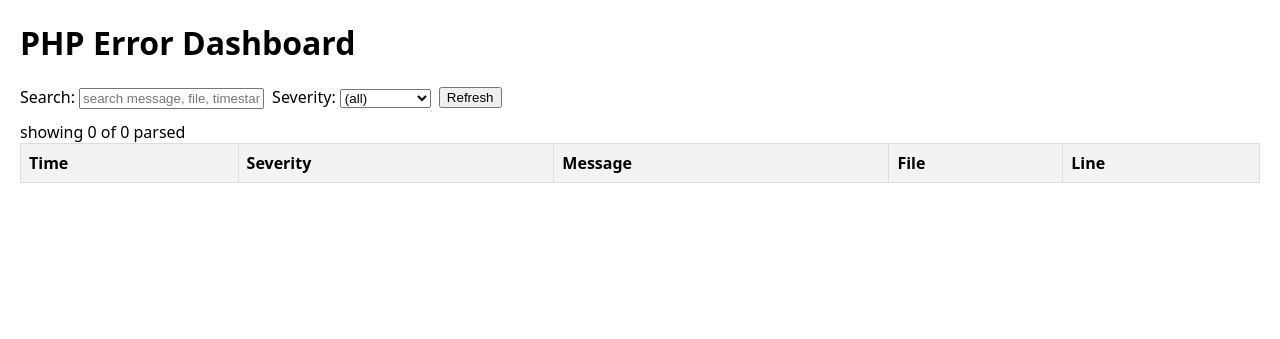
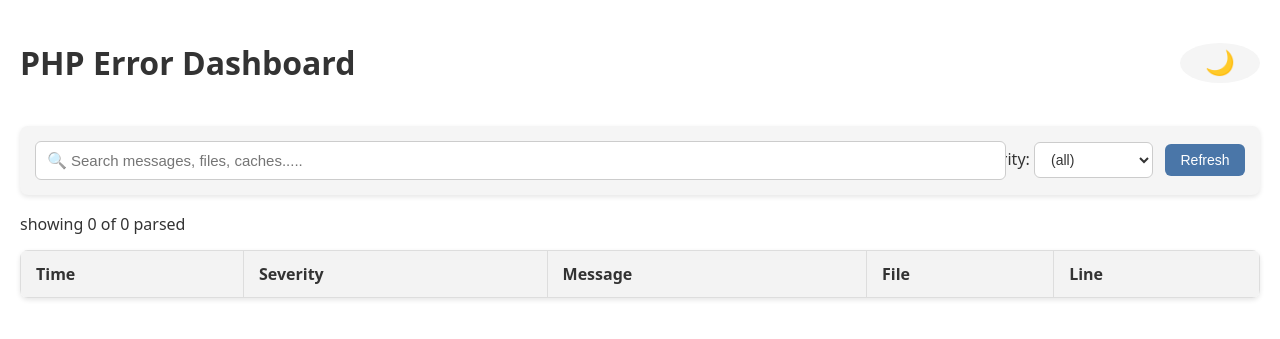
Before and after one commit to abdohwebdev/error-dashboard, a PHP site: page / in a window 1280 px wide. Shown: the top 339 px of the page. Run offline with PHP 8.4, Linux system fonts and the light colour scheme; data that the repository does not hold is empty.

Commit message:
Add dark mode and UI enhancements to error dashboard
Introduces a dark mode toggle with persistent theme preference, refactors and expands CSS for improved appearance, and updates the dashboard controls for better usability. Also adds a new .vscode/settings.json for editor configuration.

```diff
--- a/index.php
+++ b/index.php
@@ -3,29 +3,223 @@
 ?>
 <!doctype html>
 <html lang="en">
+
 <head>
     <meta charset="utf-8">
     <meta name="viewport" content="width=device-width,initial-scale=1">
     <title>PHP Error Dashboard</title>
     <style>
-    body{font-family:system-ui,-apple-system,Segoe UI,Roboto,"Helvetica Neue",Arial;margin:20px}
-    .controls{display:flex;gap:8px;align-items:center;margin-bottom:12px}
-    table{width:100%;border-collapse:collapse}
-    th,td{padding:8px;border:1px solid #ddd;text-align:left}
-    th{background:#f3f3f3;cursor:pointer}
-    tr:nth-child(even){background:#fafafa}
-    /* Severity colors applied to cells and whole rows (bare classes: e.g. 'fatal-error') */
-    .fatal-error, tr.fatal-error { color:#b71c1c; font-weight:700; background:#fdecea }
-    .warning, tr.warning { color:#f57f17; background:#fff4e5 }
-    .notice, tr.notice { color:#1565c0; background:#e8f1ff }
-    .deprecated, tr.deprecated { color:#6a1b9a; background:#f5eaf8 }
-    #loader{display:none}
+    :root {
+        --bg-color: #ffffff;
+        --text-color: #333333;
+        --border-color: #ddd;
+        --header-bg: #f3f3f3;
+        --row-alt-bg: #fafafa;
+        --fatal-error-color: #b71c1c;
+        --fatal-error-bg: #fdecea;
+        --warning-color: #f57f17;
+        --warning-bg: #fff4e5;
+        --notice-color: #1565c0;
+        --notice-bg: #e8f1ff;
+        --deprecated-color: #6a1b9a;
+        --deprecated-bg: #f5eaf8;
+        --control-bg: #f5f5f5;
+        --control-border: #ccc;
+        --button-bg: #4a76a8;
+        --button-color: white;
+        --button-hover: #3a5b88;
+        --shadow-color: rgba(0, 0, 0, 0.1);
+        --transition-speed: 0.3s;
+    }
+
+    body.dark-mode {
+        --bg-color: #232323;
+        --text-color: #e0e0e0;
+        --border-color: #444;
+        --header-bg: #333;
+        --row-alt-bg: #2a2a2a;
+        --fatal-error-color: #ff6b6b;
+        --fatal-error-bg: #661919;
+        --warning-color: #ffd166;
+        --warning-bg: #664d1a;
+        --notice-color: #5ba9ff;
+        --notice-bg: #1a3b66;
+        --deprecated-color: #d3a4f7;
+        --deprecated-bg: #46276a;
+        --control-bg: #333333;
+        --control-border: #555;
+        --button-bg: #4a76a8;
+        --button-color: white;
+        --button-hover: #5b8ac1;
+        --shadow-color: rgba(0, 0, 0, 0.3);
+    }
+
+    body {
+        font-family: system-ui, -apple-system, Segoe UI, Roboto, "Helvetica Neue", Arial;
+        margin: 20px;
+        background-color: var(--bg-color);
+        color: var(--text-color);
+        transition: background-color var(--transition-speed), color var(--transition-speed);
+    }
+
+    .app-header {
+        display: flex;
+        justify-content: space-between;
+        align-items: center;
+        margin-bottom: 20px;
+    }
+
+    .controls {
+        display: flex;
+        flex-wrap: wrap;
+        gap: 12px;
+        align-items: center;
+        margin-bottom: 18px;
+        padding: 15px;
+        background: var(--control-bg);
+        border-radius: 8px;
+        box-shadow: 0 2px 5px var(--shadow-color);
+    }
+
+    .search-box {
+        position: relative;
+        flex-grow: 1;
+    }
+
+    .search-box input {
+        width: 100%;
+        padding: 10px 15px 10px 35px;
+        border: 1px solid var(--control-border);
+        border-radius: 6px;
+        background-color: var(--bg-color);
+        color: var(--text-color);
+        font-size: 15px;
+        transition: all 0.2s;
+    }
+
+    .search-box:before {
+        content: "🔍";
+        position: absolute;
+        left: 12px;
+        top: 50%;
+        transform: translateY(-50%);
+        opacity: 0.6;
+    }
+
+    select,
+    button {
+        padding: 8px 12px;
+        border: 1px solid var(--control-border);
+        border-radius: 6px;
+        background-color: var(--bg-color);
+        color: var(--text-color);
+        font-size: 14px;
+        transition: all 0.2s;
+    }
+
+    button {
+        background-color: var(--button-bg);
+        color: var(--button-color);
+        border: none;
+        cursor: pointer;
+        display: inline-flex;
+        align-items: center;
+        font-weight: 500;
+        min-width: 80px;
+        justify-content: center;
+    }
+
+    button:hover {
+        background-color: var(--button-hover);
+    }
+
+    .theme-toggle {
+        background: none;
+        border: none;
+        font-size: 24px;
+        cursor: pointer;
+        padding: 0;
+        width: 40px;
+        height: 40px;
+        display: flex;
+        align-items: center;
+        justify-content: center;
+        border-radius: 50%;
+        background-color: var(--control-bg);
+    }
+
+    table {
+        width: 100%;
+        border-collapse: collapse;
+        margin-top: 15px;
+        border-radius: 8px;
+        overflow: hidden;
+        box-shadow: 0 2px 5px var(--shadow-color);
+    }
+
+    th,
+    td {
+        padding: 12px 15px;
+        border: 1px solid var(--border-color);
+        text-align: left;
+        transition: background-color var(--transition-speed);
+    }
+
+    th {
+        background: var(--header-bg);
+        cursor: pointer;
+        position: relative;
+    }
+
+    th:hover {
+        background-color: rgba(0, 0, 0, 0.05);
+    }
+
+    tr:nth-child(even) {
+        background: var(--row-alt-bg);
+    }
+
+    /* Severity colors applied to cells and whole rows */
+    .fatal-error,
+    tr.fatal-error {
+        color: var(--fatal-error-color);
+        font-weight: 700;
+        background: var(--fatal-error-bg);
+    }
+
+    .warning,
+    tr.warning {
+        color: var(--warning-color);
+        background: var(--warning-bg);
+    }
+
+    .notice,
+    tr.notice {
+        color: var(--notice-color);
+        background: var(--notice-bg);
+    }
+
+    .deprecated,
+    tr.deprecated {
+        color: var(--deprecated-color);
+        background: var(--deprecated-bg);
+    }
+
+    #loader {
+        display: none;
+    }
     </style>
 </head>
+
 <body>
+    <div class="app-header">
         <h1>PHP Error Dashboard</h1>
+        <button id="theme-toggle" class="theme-toggle" title="Toggle dark/light mode">🌙</button>
+    </div>
     <div class="controls">
-    <label>Search: <input id="search" placeholder="search message, file, timestamp"></label>
+        <div class="search-box">
+            <input id="search" placeholder="Search messages, files, caches.....">
+        </div>
         <label>Severity:
             <select id="severity">
                 <option value="">(all)</option>
@@ -82,9 +276,9 @@
         const term = q.value.trim().toLowerCase();
         if (severity.value && item.type !== severity.value) return false;
         if (!term) return true;
-      return (item.message||'').toLowerCase().includes(term)
-        || (item.file||'').toLowerCase().includes(term)
-        || (item.timestamp||'').toLowerCase().includes(term);
+        return (item.message || '').toLowerCase().includes(term) ||
+            (item.file || '').toLowerCase().includes(term) ||
+            (item.timestamp || '').toLowerCase().includes(term);
     }
 
     function render() {
@@ -92,14 +286,14 @@
         const severityOrder = (s) => {
             if (!s) return 0;
             const t = String(s).toLowerCase();
-        if (t.includes('fatal')) return 4;       // highest
+            if (t.includes('fatal')) return 4; // highest
             if (t.includes('notice')) return 3;
             if (t.includes('warning')) return 2;
-        if (t.includes('deprecated')) return 1;  // lowest
+            if (t.includes('deprecated')) return 1; // lowest
             return 0;
         };
 
-      const rows = data.filter(matches).sort((a,b)=>{
+        const rows = data.filter(matches).sort((a, b) => {
             if (!a[sortKey]) return 1;
             if (!b[sortKey]) return -1;
             if (a[sortKey] === b[sortKey]) return 0;
@@ -112,7 +306,7 @@
             return a[sortKey] > b[sortKey] ? sortDir : -sortDir;
         });
 
-      tbody.innerHTML = rows.map(r=>`<tr class="${escapeClass(r.type||'')}">
+        tbody.innerHTML = rows.map(r => `<tr class="${escapeClass(r.type||'')}">
         <td>${escapeHtml(r.timestamp||'')}</td>
         <td class="${escapeClass(r.type||'')}">${escapeHtml(r.type||'')}</td>
         <td><pre style="white-space:pre-wrap;margin:0">${escapeHtml(r.message||'')}</pre></td>
@@ -123,18 +317,49 @@
         count.textContent = `showing ${rows.length} of ${data.length} parsed`;
     }
 
-    function escapeHtml(s){
-      return String(s).replace(/&/g,'&amp;').replace(/</g,'&lt;').replace(/>/g,'&gt;');
-    }
-    function escapeClass(s){
-      return String(s).toLowerCase().replace(/[^a-z0-9 _-]/gi,'').replace(/\s+/g,'-');
+    function escapeHtml(s) {
+        return String(s).replace(/&/g, '&amp;').replace(/</g, '&lt;').replace(/>/g, '&gt;');
     }
 
-    document.querySelectorAll('th[data-key]').forEach(th=>th.addEventListener('click',()=>{
+    function escapeClass(s) {
+        return String(s).toLowerCase().replace(/[^a-z0-9 _-]/gi, '').replace(/\s+/g, '-');
+    }
+
+    document.querySelectorAll('th[data-key]').forEach(th => th.addEventListener('click', () => {
         const k = th.dataset.key;
-      if (sortKey === k) sortDir = -sortDir; else { sortKey = k; sortDir = 1; }
+        if (sortKey === k) sortDir = -sortDir;
+        else {
+            sortKey = k;
+            sortDir = 1;
+        }
         render();
     }));
+
+    // Dark mode toggle functionality
+    const themeToggle = document.getElementById('theme-toggle');
+
+    // Check for saved theme preference or respect OS preference
+    const prefersDark = window.matchMedia && window.matchMedia('(prefers-color-scheme: dark)').matches;
+    const savedTheme = localStorage.getItem('theme');
+
+    if (savedTheme === 'dark' || (!savedTheme && prefersDark)) {
+        document.body.classList.add('dark-mode');
+        themeToggle.textContent = '☀️';
+    }
+
+    // Toggle theme
+    themeToggle.addEventListener('click', () => {
+        document.body.classList.toggle('dark-mode');
+
+        // Update button icon
+        if (document.body.classList.contains('dark-mode')) {
+            themeToggle.textContent = '☀️';
+            localStorage.setItem('theme', 'dark');
+        } else {
+            themeToggle.textContent = '🌙';
+            localStorage.setItem('theme', 'light');
+        }
+    });
 
     q.addEventListener('input', render);
     severity.addEventListener('change', render);
@@ -144,4 +369,5 @@
     load();
     </script>
 </body>
+
 </html>
```
Lines whose indentation alone changed are shown as unchanged.
